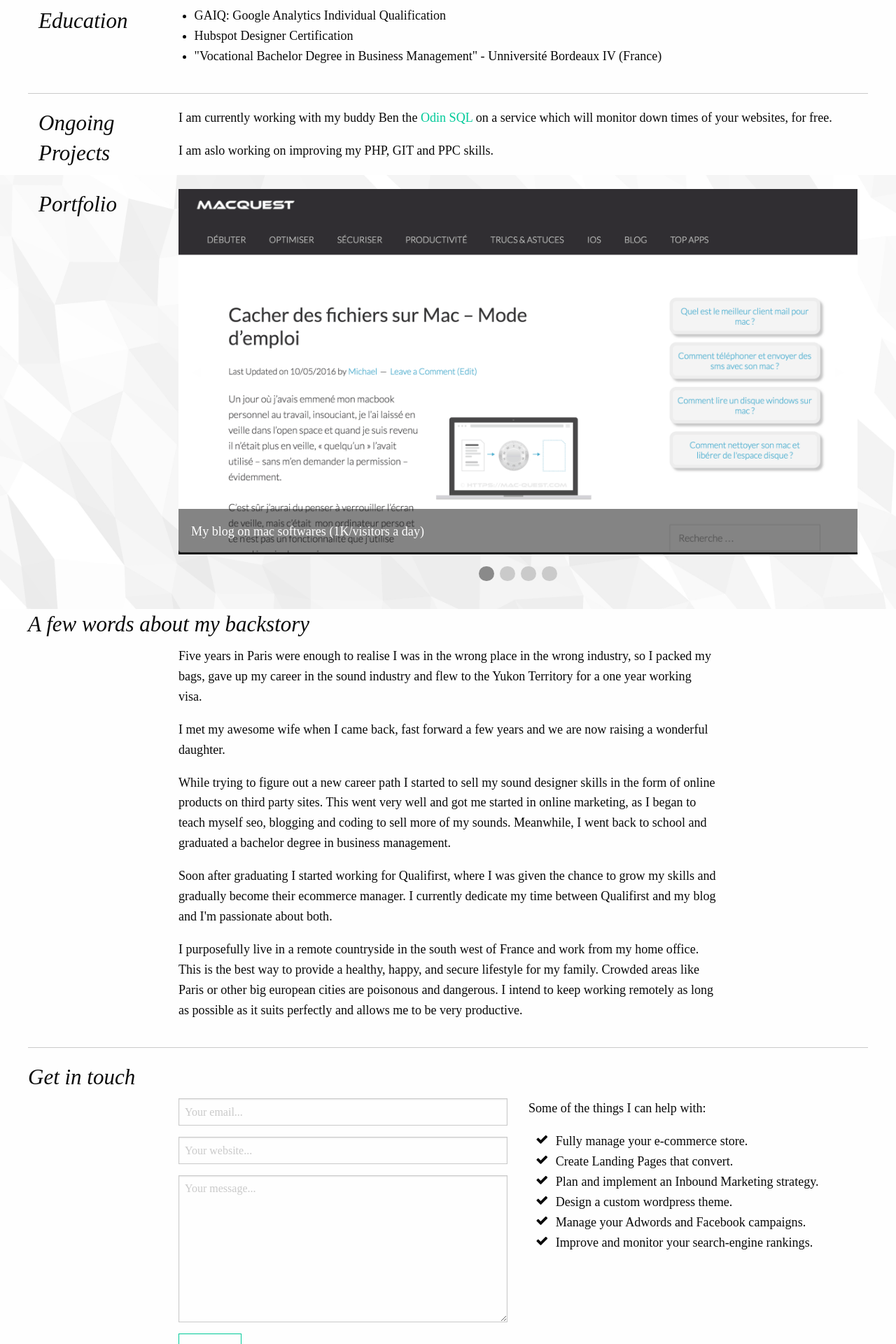
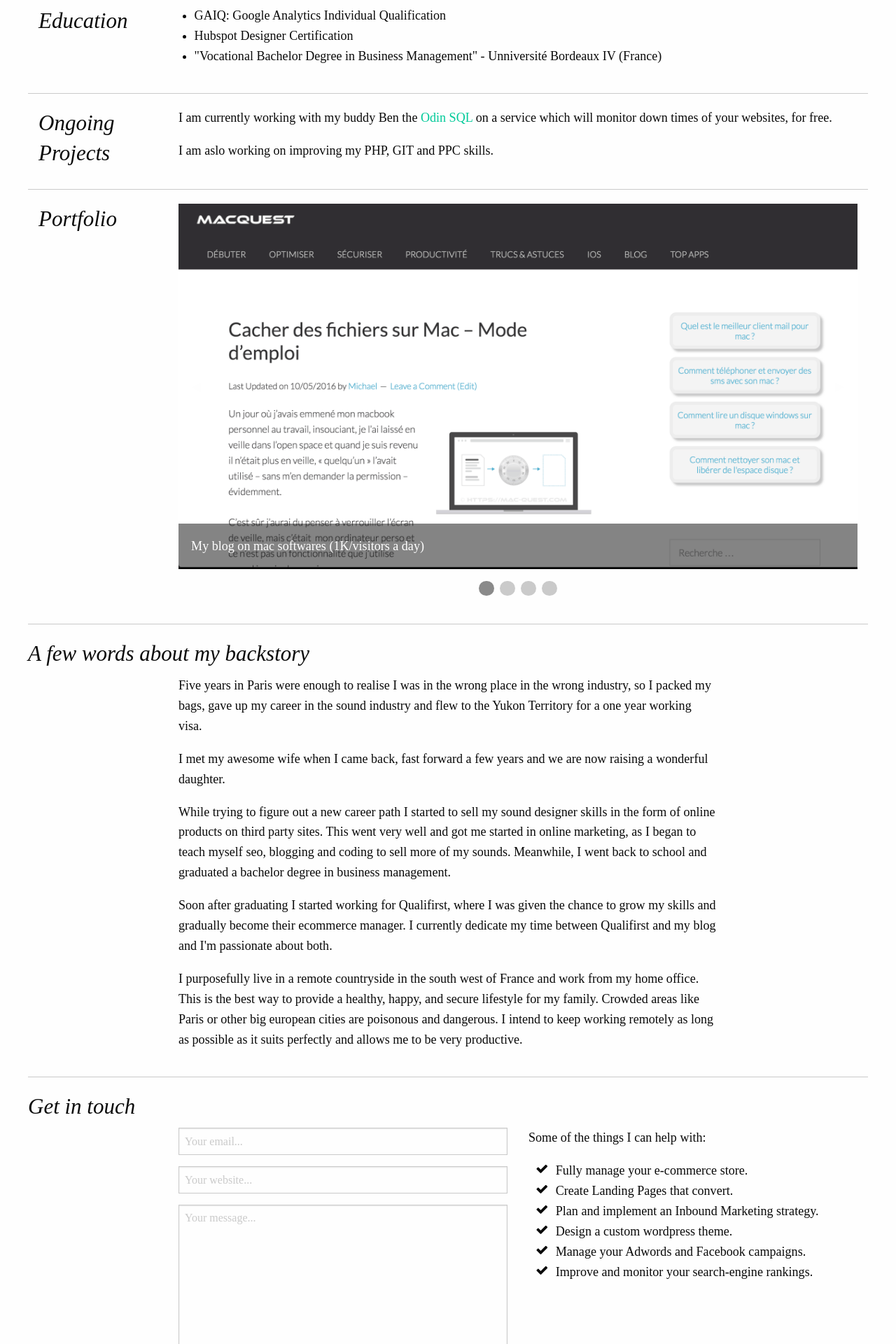
Before and after one commit to michael-picard/resume, a Jekyll site: the page built from index.html, in a window 1280 px wide. Shown: the part 1100-3020 px from the top of the page at 70% size. Built offline with Jekyll 4.4.1, drawn with Linux system fonts in a browser that asks for light colours; nearby versions of some CDN libraries.

Commit message:
zeijfnziefj

```diff
--- a/css/mpstyle.css
+++ b/css/mpstyle.css
@@ -26,7 +26,7 @@ ul.selectlang li a {
 	color: #BABABA;
 }*/
 ul.contacticon {  margin-top: -20px;}
-.portfolio {background-color: lightgrey; padding: 1.1061946903rem 0;background-image: url(/images/white6.png);background-size: cover;}
+/*.portfolio {background-color: lightgrey; padding: 1.1061946903rem 0;background-image: url(/images/black10.jpg);background-size: cover;*/}
 footer {
 	padding-top: 5px;
     font-size: 90%;
@@ -37,6 +37,7 @@ footer p {
     padding: 10px 0;
 }
 img#headpic { margin: 0 20px 0 0;}
+.white {color: #FFF;}
 /*body {
 	font-family: serif;
 }
--- a/index.html
+++ b/index.html
@@ -118,9 +118,10 @@ title: Home
     </ul>
 </div-->
         <div class="clearfix"></div>
-        <!--hr-->
+        <hr>
     </div>
     <div class="portfolio">
+
         <div class="row">
             <div class="medium-2 columns">
                 <h3>Portfolio</h3>
@@ -156,9 +157,10 @@ title: Home
                 </div>
             </div>
         </div>
+
     </div>
     <div class="clearfix"></div>
-    <!--hr-->
+    <hr>
     <div class="row">
         <h3 id="backstory">A few words about my backstory</h3>
         <div class="medium-8 medium-offset-2 columns">
```
Also changed, not shown: images/white6.png (deleted).
